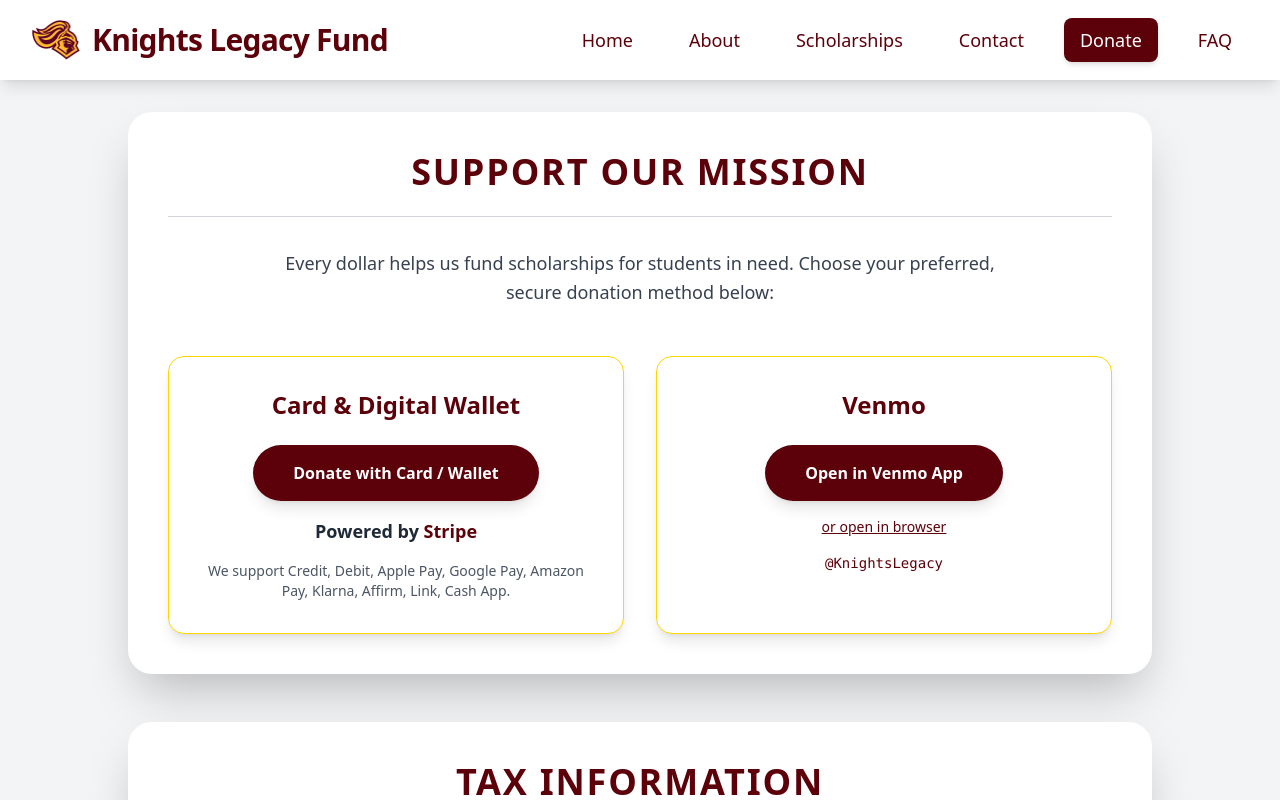
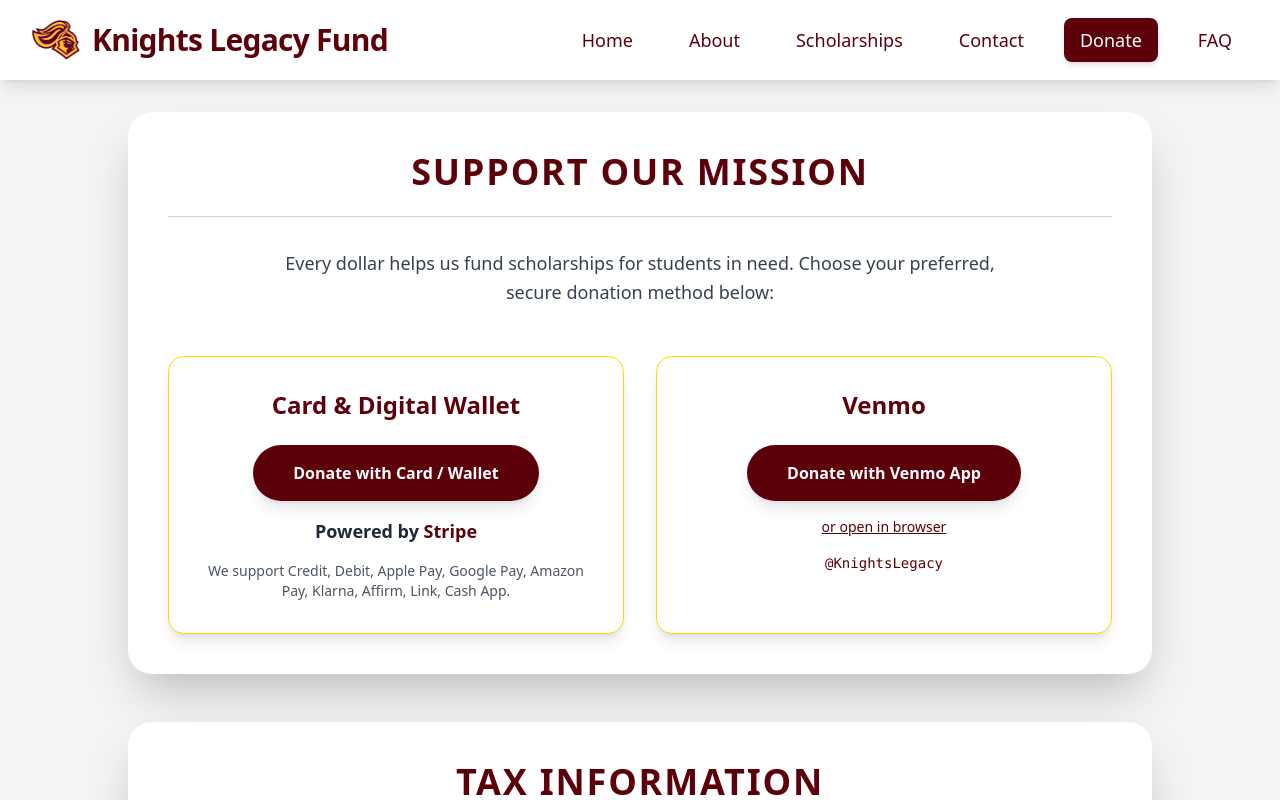
Before and after one commit to alexander-alessi/knightslegacy, a React (Vite) app: page /donate in a window 1280 px wide. Shown: the top 800 px of the page. Built offline with nearby package versions, Linux system fonts and the light colour scheme.

Commit message:
Updating Venmo language

```diff
--- a/src/components/Donate.jsx
+++ b/src/components/Donate.jsx
@@ -64,7 +64,7 @@ const Donate = () => {
                   href="https://venmo.com/u/KnightsLegacy?txn=pay"
                   className="inline-block bg-llhs-maroon text-white font-bold py-4 px-10 rounded-full hover:bg-llhs-maroon/90 transition shadow-lg"
                 >
-                  Open in Venmo App
+                  Donate with Venmo App
                 </a>
 
                 <a
```
